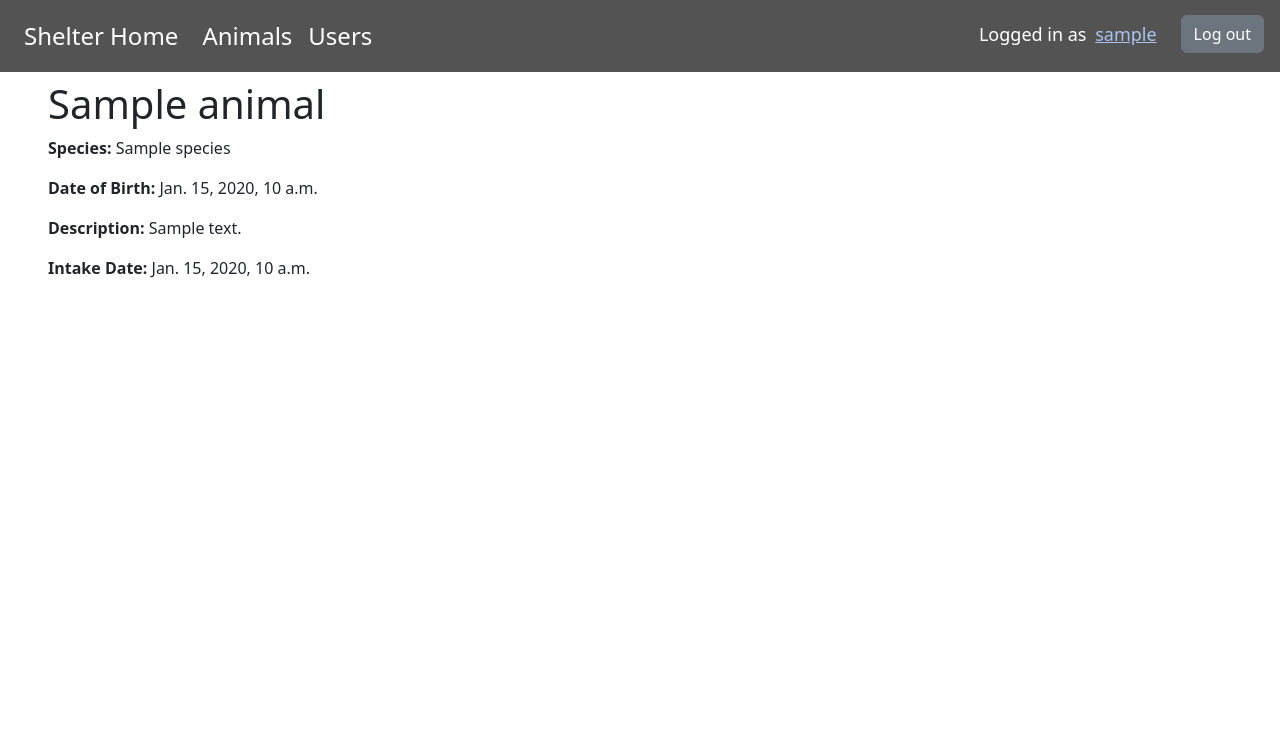
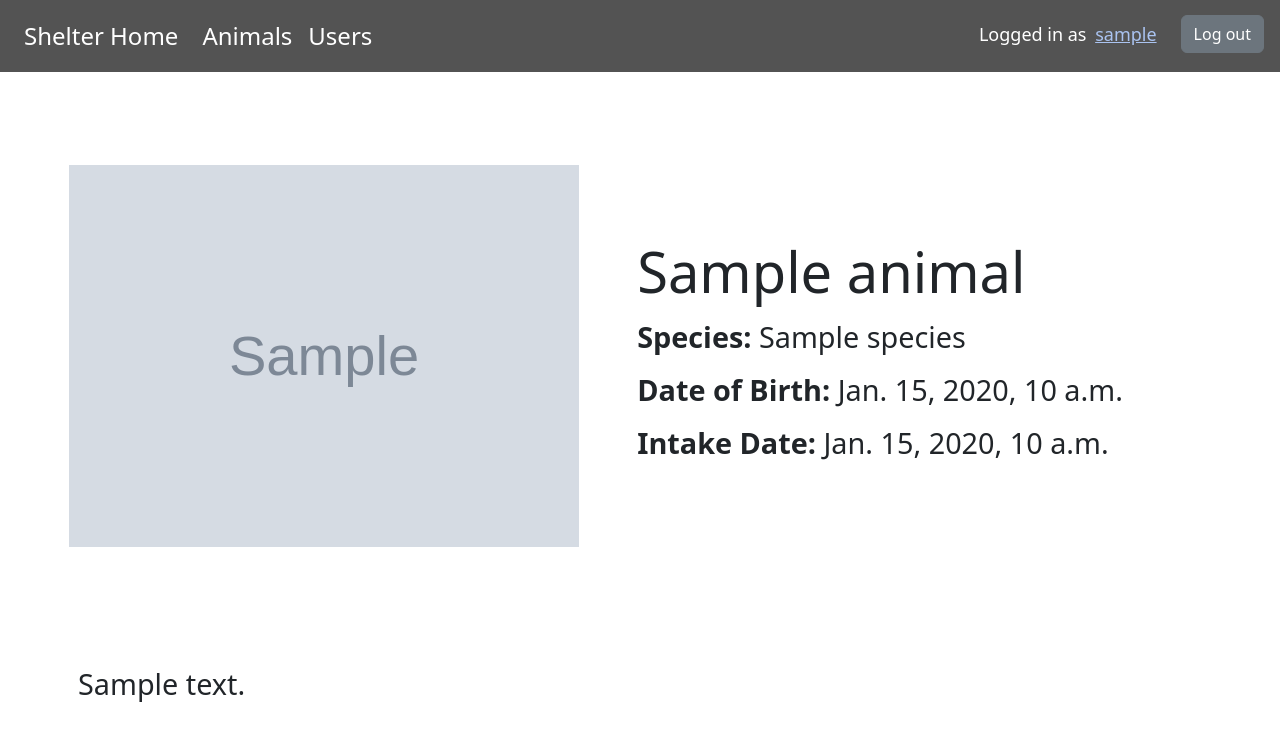
Before and after one commit to masterofannihilation/iis-2024, a Django app: template animal_shelter/shelter/templates/animals/detail.html in a window 1280 px wide. Shown: the top 750 px of the page. Run offline with Django 3.2, Linux system fonts and the light colour scheme; tables that the repository leaves empty hold one stand-in row (values such as "Sample post"); the template is opened without the code that fills it: values that come from a table or form of the project are taken from there, most other values are stand-ins (such as "Sample title", 1, 10 or a date in 2020); grey boxes marked "Sample" are stand-in pictures; parts of the project's set-up code (start-up, migrations or seed data) failed here and were passed over.

Commit message:
feat: animal detail visuals

```diff
--- a/animal_shelter/animal_shelter/static/css/styles.css
+++ b/animal_shelter/animal_shelter/static/css/styles.css
@@ -76,6 +76,22 @@
   white-space: nowrap;
 }
 
+.animal-actions-detail {
+  display: flex;
+  flex-direction: row;
+  flex-wrap: wrap;
+  align-items: flex-start; /* Aligns buttons with the top of the text */
+  justify-content: flex-start;
+  margin-top: 20px; /* Keeps the spacing between the animal details and buttons */
+  margin-left: 0; /* Remove any left margin to fix the gap */
+}
+
+.animal-actions-detail .btn-lg {
+  font-size: 1.4rem; /* Adjust the button size for consistency */
+  margin-right: 12px; /* Adds spacing between buttons */
+  white-space: nowrap; /* Prevents buttons from wrapping */
+}
+
 .animal-list {
   margin-top: 20px;
 }
--- a/animal_shelter/shelter/templates/animals/detail.html
+++ b/animal_shelter/shelter/templates/animals/detail.html
@@ -1,18 +1,46 @@
 {% extends "base.html" %}
 {% block content %}
 {% load permissions %}
-<h1>{{ animal.name }}</h1>
-<p><strong>Species:</strong> {{ animal.species }}</p>
-<p><strong>Date of Birth:</strong> {{ animal.date_of_birth }}</p>
-<p><strong>Description:</strong> {{ animal.description }}</p>
-<p><strong>Intake Date:</strong> {{ animal.intake_date }}</p>
+{% load static %}
+<div style="display: flex; justify-content: center; align-items: center; gap: 5%; padding: 20px; width: 100%; max-width: 1400px; margin: 0 auto; flex-wrap: wrap; box-sizing: border-box;">
+    <!-- Image Container -->
+    <div style="flex-shrink: 0; max-width: 600px; max-height: 600px; width: 40vw; height: 40vw; display: flex; align-items: center; justify-content: center; overflow: hidden; border: 1px solid #ffffff; box-shadow: 0 4px 8px rgba(255, 255, 255, 0.1);">
+        <img src="{% if animal.image_url %}{{ animal.image_url }}{% else %}{% static 'images/default_animal.png' %}{% endif %}"
+            style="width: 100%; height: 100%; object-fit: contain;">
+    </div>
 
-{% if user.is_authenticated and user|can_manage_animals %}
-    <a href="{% url 'animal_edit' animal.id %}" class="btn btn-warning">Edit</a>
-    <form method="post" action="{% url 'animal_delete' animal.id %}" style="display:inline;">
-        {% csrf_token %}
-        <button type="submit" class="btn btn-danger">Delete</button>
-    </form>
-{% endif %}
+    <!-- Animal Details -->
+    <div style="flex-grow: 1; text-align: left; max-width: 600px;">
+        <h1 style="margin: 0; font-size: 3.5rem;">{{ animal.name }}</h1>
+        <p style="font-size: 1.8rem; margin: 10px 0;"><strong>Species:</strong> {{ animal.species }}</p>
+        <p style="font-size: 1.8rem; margin: 10px 0;"><strong>Date of Birth:</strong> {{ animal.date_of_birth }}</p>
+        <p style="font-size: 1.8rem; margin: 10px 0;"><strong>Intake Date:</strong> {{ animal.intake_date }}</p>
 
+        <!-- Action Buttons -->
+        {% if user.is_authenticated %}
+        <div class="animal-actions-detail d-flex align-items-start">
+            <form class="d-flex align-items-center" method="post">
+                {% csrf_token %}
+                {% if user|is_volunteer %}
+                    <a href="#" class="btn btn-info btn-lg me-2">Schedule a walk</a>
+                {% elif user|is_vet %}
+                    <a href="#" class="btn btn-info btn-lg me-2">Health records</a>
+                {% elif user|can_manage_animals %}
+                    <a href="#" class="btn btn-info btn-lg me-2">Walk schedule</a>
+                    <a href="#" class="btn btn-info btn-lg me-2">Vet requests</a>
+                    <a href="{% url 'animal_edit' animal.id %}" class="btn btn-warning btn-lg me-2">Edit</a>
+                    <button type="submit" formaction="{% url 'animal_delete' animal.id %}" class="btn btn-danger btn-lg">
+                        Delete
+                    </button>
+                {% endif %}
+            </form>
+        </div>
+        {% endif %}
+    </div>
+</div>
+
+<!-- Animal Description -->
+<div style="margin-top: 50px; padding: 30px; font-size: 1.8rem; max-width: 1400px; margin: 0 auto; text-align: justify;">
+    <p>{{ animal.description }}</p>
+</div>
 {% endblock %}
```
